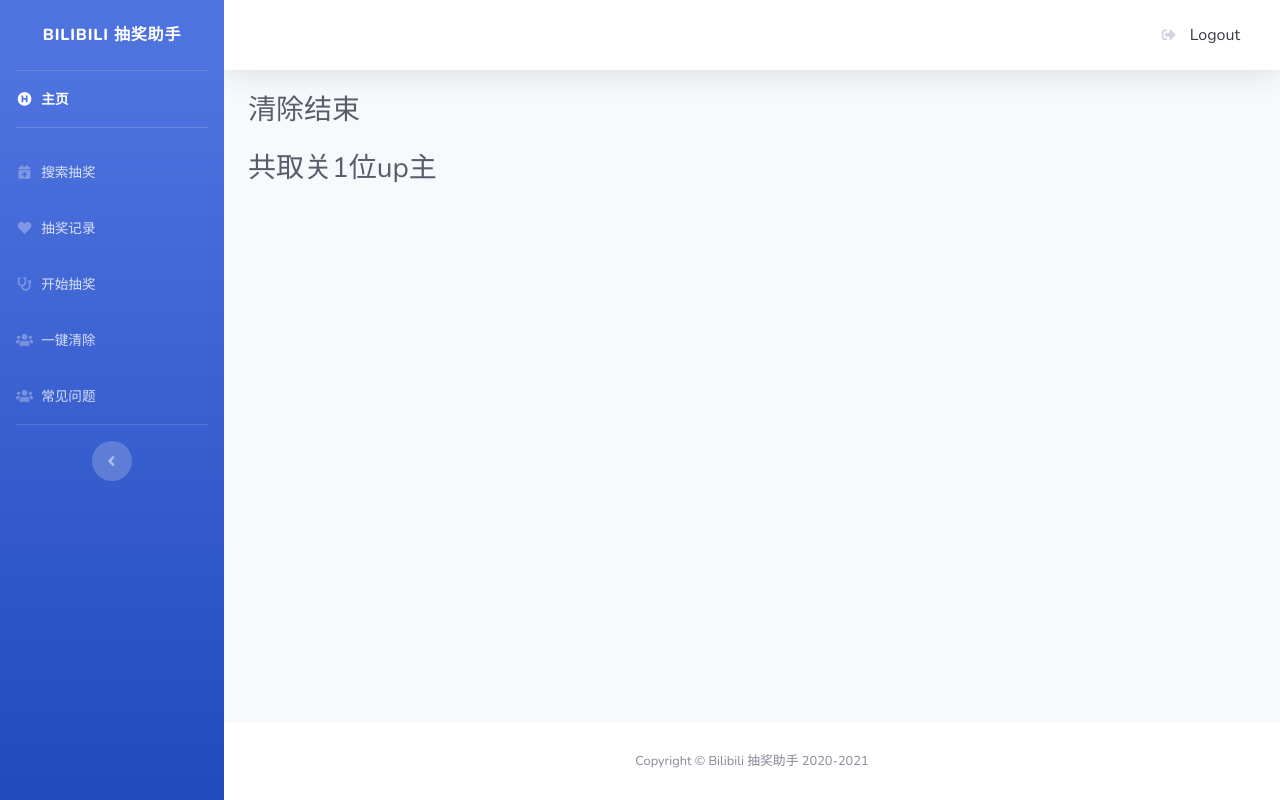
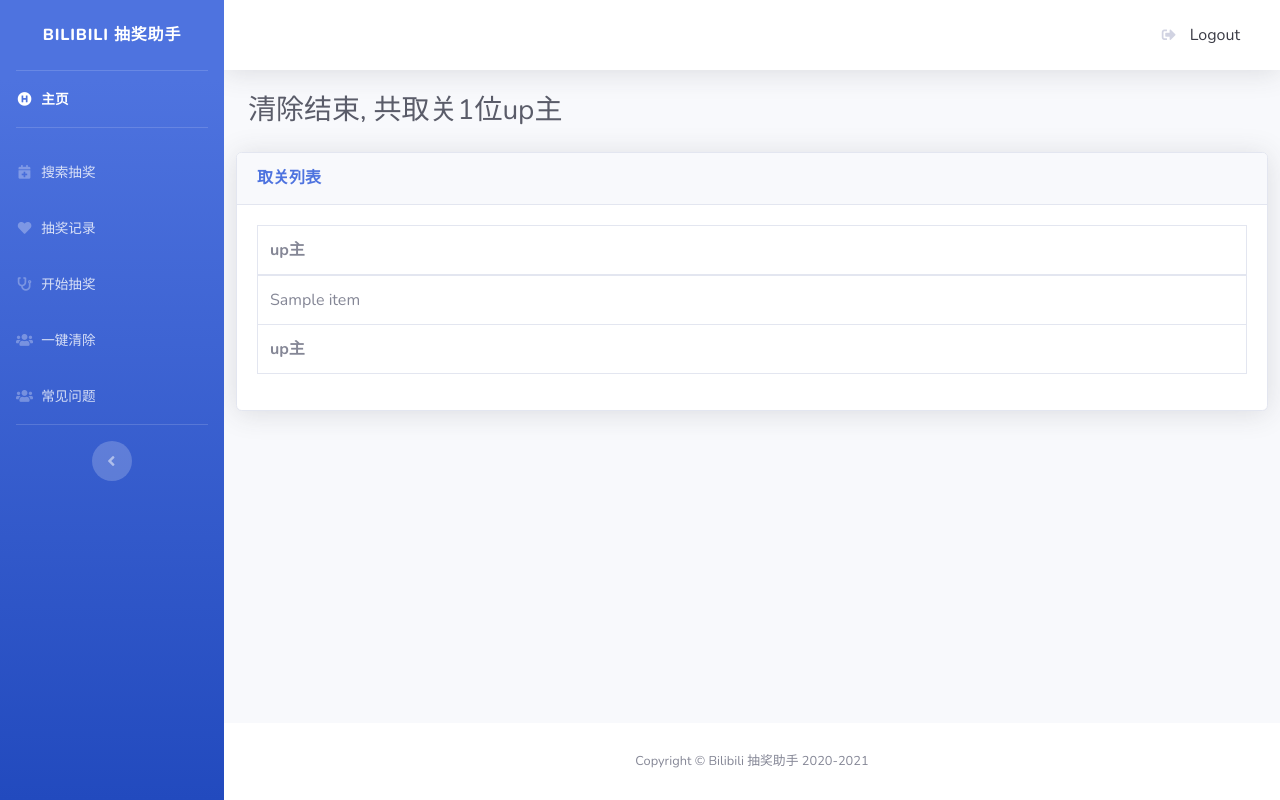
Before and after one commit to suekuu/bilibili-lottery-helper, a Flask app: template templates/sb/unfollow_and_delrepo.html in a window 1280 px wide. Run offline with Flask 2, Linux system fonts and the light colour scheme; the template is opened without the code that fills it: most values are stand-ins (such as "Sample title", 1, 10 or a date in 2020); some libraries are stand-ins or nearby versions.

Commit message:
完善取关功能

```diff
--- a/app.py
+++ b/app.py
@@ -68,7 +68,7 @@
 @app.route('/lottery')
 def lottery():
     BLottery.get_lottery_using_api()
-    return redirect(url_for('record'))
+    return redirect(url_for('home'))
 
 
 @app.route('/record')
@@ -83,8 +83,8 @@
 
 @app.route('/unfollow_and_delrepo')
 def unfollow_and_delrepo():
-    num = BLottery.unfollow_and_delrepo()
-    return render_template('sb/unfollow_and_delrepo.html', num=num)
+    [num, delup] = BLottery.unfollow_and_delrepo()
+    return render_template('sb/unfollow_and_delrepo.html', num=num, delup=delup)
 
 
 @app.route('/repost')
--- a/templates/sb/index.html
+++ b/templates/sb/index.html
@@ -250,7 +250,6 @@
           <!-- Content Row -->
 
           <div class="row">
-
             <!-- Area Chart -->
             <div class="col-xl-12 col-lg-7">
               <div class="card shadow mb-4">
--- a/templates/sb/unfollow_and_delrepo.html
+++ b/templates/sb/unfollow_and_delrepo.html
@@ -160,12 +160,41 @@
 
         <!-- Begin Page Content -->
         <div class="container-fluid">
+          <!-- Page Heading -->
+          <h1 class="h3 mb-4 text-gray-800">清除结束, 共取关{{ num }}位up主</h1>
+        </div>
+          <!-- Area Chart -->
+            <div class="col-xl-12 col-lg-7">
+              <div class="card shadow mb-4">
+                <!-- Card Header - Dropdown -->
+                <div class="card-header py-3 d-flex flex-row align-items-center justify-content-between">
+                  <h6 class="m-0 font-weight-bold text-primary">取关列表</h6>
+                </div>
+                <!-- Card Body -->
+                <div class="card-body">
+                    <table class="table table-bordered" id="dataTable" width="100%" cellspacing="0">
+                  <thead>
+                    <tr>
+                        <th>up主</th>
+                    </tr>
+                  </thead>
+                  <tfoot>
+                    <tr>
+                        <th>up主</th>
+                    </tr>
+                  </tfoot>
+                    <tbody>
+                    {% for item in delup %}
+                    <tr>
+                      <td>{{ item }}</td>
+                    </tr>
+                    {% endfor %}
 
-          <!-- Page Heading -->
-          <h1 class="h3 mb-4 text-gray-800">清除结束</h1>
-          <h1 class="h3 mb-4 text-gray-800">共取关{{ num }}位up主 </h1>
-
-        </div>
+                  </tbody>
+                    </table>
+                  </div>
+            </div></div>
+            <!-- Area Chart -->
         <!-- /.container-fluid -->
 
       </div>
```
Also changed, not shown: spider.py (+12 -7 lines).
